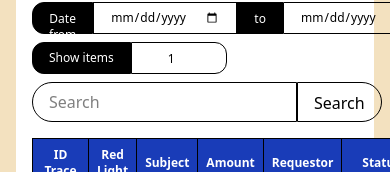
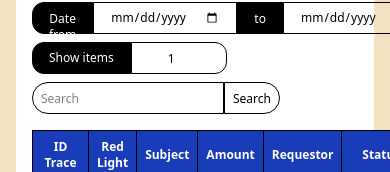
Before and after one commit to agw2005/ssi-webform, a React (Vite) app: page / in a window 390 px wide. Shown: the part 230-402 px from the top of the page. Built offline with nearby package versions, Linux system fonts and the light colour scheme; no server answers.

Commit message:
feat(Search.tsx): added tailwind responsive prefix

```diff
--- a/src/components/Search.tsx
+++ b/src/components/Search.tsx
@@ -6,11 +6,11 @@ const Search = () => {
         id="search"
         name="search"
         placeholder="Search"
-        className="border rounded-l-4xl h-10 py-2 px-4 outline-none"
+        className="text-xs lg:text-sm xl:text-base | h-8 lg:h-9 xl:h-10 | px-2 lg:px-3 xl:px-4 | border rounded-l-4xl py-2 outline-none"
       />
       <button
         type="button"
-        className="py-2 px-4 h-10 border rounded-r-4xl hover:text-white hover:bg-black hover:border-black"
+        className="text-xs lg:text-sm xl:text-base | h-8 lg:h-9 xl:h-10 | px-2 lg:px-3 xl:px-4 | py-2 border rounded-r-4xl hover:text-white hover:bg-black hover:border-black"
       >
         Search
       </button>
```
